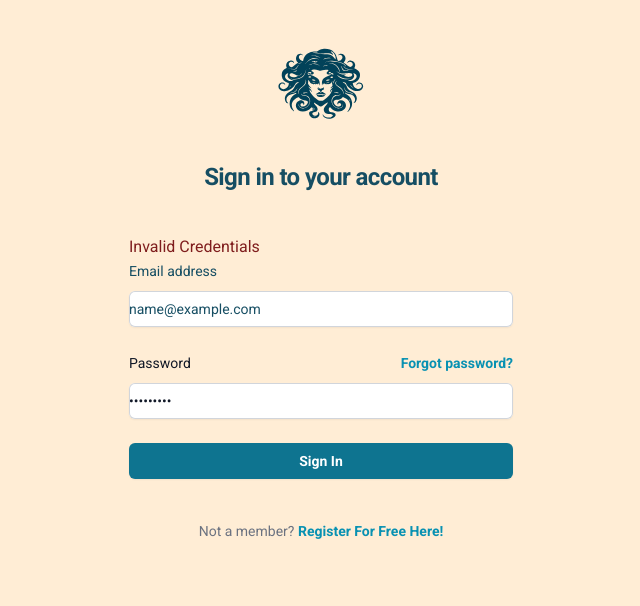
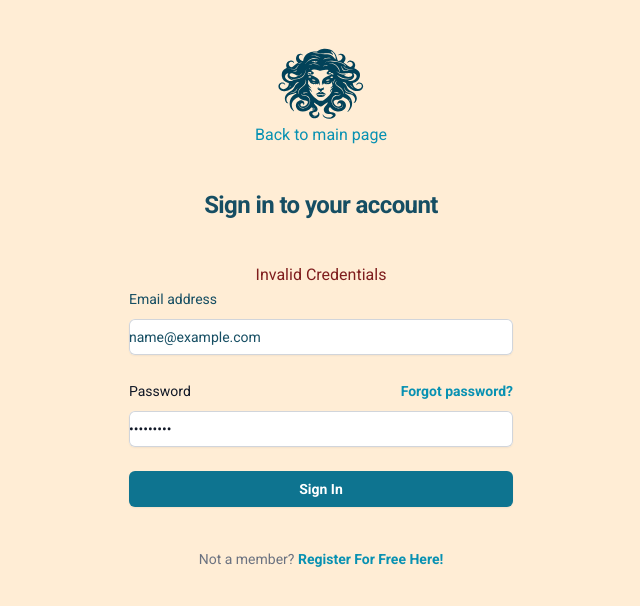
Before and after one commit to hopeVaughn/p2p, a React (Vite) app in the folder apps/client/: page /login in a window 1280 px wide. Both pictures are taken after typing "name@example.com", "Sample123" into the empty fields and a click on the button "Sign In". Shown: the top 606 px of the page, without its empty margins (319-959 px from the left). Built offline with nearby package versions, Linux system fonts and the light colour scheme; no server answers.

Commit message:
update navbar to useRef not state

```diff
--- a/apps/client/src/Pages/Components/HeroSection.tsx
+++ b/apps/client/src/Pages/Components/HeroSection.tsx
@@ -1,3 +1,4 @@
+import { Link } from 'react-router-dom';
 const HeroSection = () => {
 
   return (
@@ -34,12 +35,12 @@ const HeroSection = () => {
             Discover, share and navigate to nearby bathrooms with ease. Brought to you by fellow community members just like you who want to work together and make the world a better place to pee.
           </p>
           <div className="mt-10 flex items-center justify-center gap-x-6">
-            <a
-              href="#"
+            <Link
+              to="/login"
               className="rounded-md bg-cyan-700 px-3.5 py-2.5 text-sm font-semibold text-white shadow-sm hover:bg-cyan-600 focus-visible:outline focus-visible:outline-2 focus-visible:outline-offset-2 focus-visible:outline-cyan-600"
             >
               Sign Up Now!
-            </a>
+            </Link>
           </div>
         </section>
       </section>
--- a/apps/client/src/Pages/Components/NavBar.tsx
+++ b/apps/client/src/Pages/Components/NavBar.tsx
@@ -16,21 +16,38 @@ const navigation: NavItem[] = [
 ];
 
 export default function NavBar() {
+  const navRef = useRef<HTMLHeadingElement | null>(null);
   const [mobileMenuOpen, setMobileMenuOpen] = useState<boolean>(false);
   const [showLogo, setShowLogo] = useState(true);
-  const [isScrolled, setIsScrolled] = useState(false); // Keep this state
 
-  const isScrolledRef = useRef(isScrolled); // Also keep this ref
+  // Upon NavBar component mount:
+
+  // Define function handleScroll:
+  // If navRef is attached to a DOM element:
+  // Check if user has scrolled using window.scrollY:
+  // If scrolled (window.scrollY > 0):
+  // Add blur effect to the navbar (using navRef to directly modify classes).
+  // Else:
+  // Remove blur effect from the navbar.
+
+  // Attach handleScroll function to the window's 'scroll' event.
+
+  // Set a cleanup function:
+  // Upon NavBar component dismount:
+  // Detach handleScroll from the window's 'scroll' event to prevent memory leaks.
+
 
   useEffect(() => {
     const handleScroll = () => {
-      const currentlyScrolled = window.scrollY > 0;
-      if (currentlyScrolled !== isScrolledRef.current) {
-        isScrolledRef.current = currentlyScrolled;
-        setIsScrolled(currentlyScrolled); // Only update state if scroll status changed
+      if (navRef.current) {
+        const currentlyScrolled = window.scrollY > 0;
+        if (currentlyScrolled) {
+          navRef.current.classList.add('backdrop-blur-md', 'bg-white/30');
+        } else {
+          navRef.current.classList.remove('backdrop-blur-md', 'bg-white/30');
+        }
       }
     };
-
     window.addEventListener('scroll', handleScroll);
 
     return () => {
@@ -48,10 +65,8 @@ export default function NavBar() {
     setMobileMenuOpen(false);
   };
 
-  const navClass = isScrolledRef.current ? 'backdrop-blur-md bg-white/30' : '';
-
   return (
-    <header className={`sticky inset-x-0 top-0 z-50 ${navClass}`}>
+    <header ref={navRef} className="sticky inset-x-0 top-0 z-50">
       <nav className="flex items-center justify-between p-6 lg:px-8" aria-label="Global">
         {showLogo && (
           <div className="flex lg:flex-1">
--- a/apps/client/src/Pages/SignupRegister.tsx
+++ b/apps/client/src/Pages/SignupRegister.tsx
@@ -1,4 +1,5 @@
 import React, { useState, useRef } from "react";
+import { Link } from "react-router-dom";
 import { useAuth } from "../utils/hooks";
 import { useNavigate } from 'react-router-dom';
 import { HeadLogo } from "./Components";
@@ -63,10 +64,14 @@ export default function SignupRegister() {
   };
 
   return (
-    <>
+    <section>
       <div className="flex min-h-full flex-1 flex-col justify-center px-6 py-12 lg:px-8">
         <div className="sm:mx-auto sm:w-full sm:max-w-sm flex flex-col items-center">
           <HeadLogo />
+          <Link
+            to="/"
+            className=" text-cyan-600 hover:text-cyan-500 mt-1"
+          >Back to main page</Link>
           <h2 className="mt-10 text-center text-2xl font-bold leading-9 tracking-tight text-cyan-900">
             {registered ? "Sign in to your account" : "Register for a new account"}
           </h2>
@@ -74,7 +79,7 @@ export default function SignupRegister() {
         <div className="mt-10 sm:mx-auto sm:w-full sm:max-w-sm">
           <form className="space-y-6" onSubmit={handleSubmit}>
             <fieldset>
-              {validationError && <p className="text-red-900">{validationError}</p>}
+              {validationError && <p className="text-red-900 text-center">{validationError}</p>}
               <label htmlFor="email" className="block text-sm font-medium leading-6 text-cyan-900">
                 Email address
               </label>
@@ -129,7 +134,7 @@ export default function SignupRegister() {
                     required
                     className="block w-full rounded-md border-0 py-1.5 text-gray-900 shadow-sm ring-1 ring-inset ring-gray-300 placeholder:text-gray-400 focus:ring-2 focus:ring-inset focus:ring-cyan-600 sm:text-sm sm:leading-6"
                   />
-                  {passwordError && <p className='text-red-900'>{passwordError}</p>}
+                  {passwordError && <p className='text-red-900 text-center'>{passwordError}</p>}
                 </div>
               </fieldset>
             )}
@@ -159,6 +164,6 @@ export default function SignupRegister() {
           </p>
         </div>
       </div>
-    </>
+    </section>
   );
 }
```
